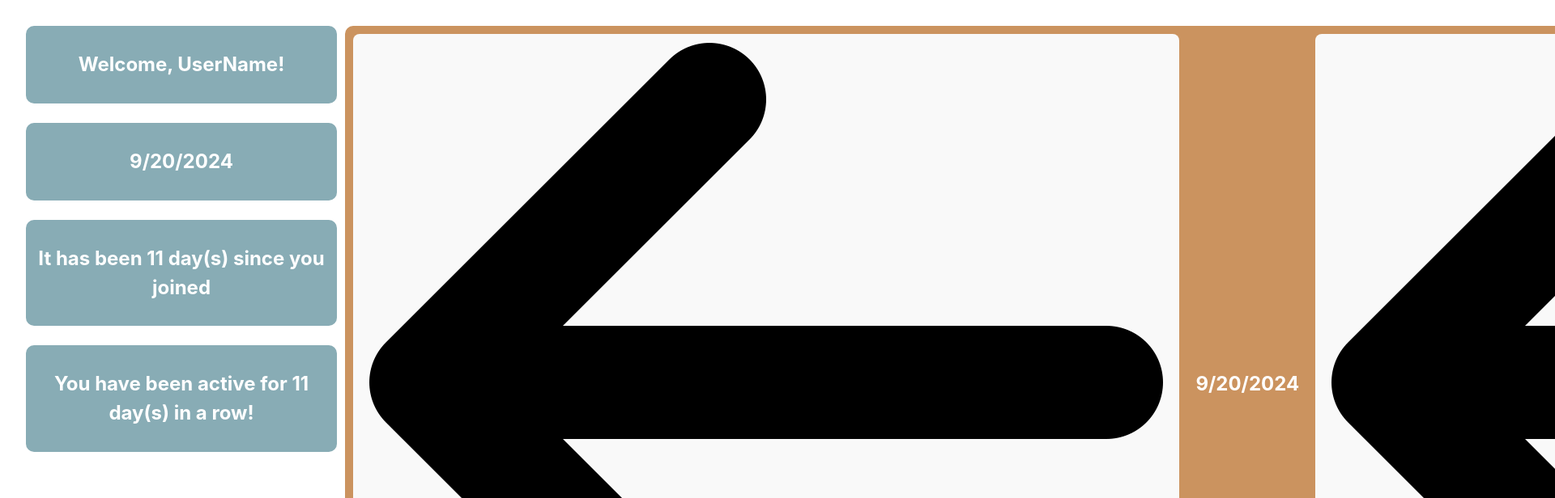
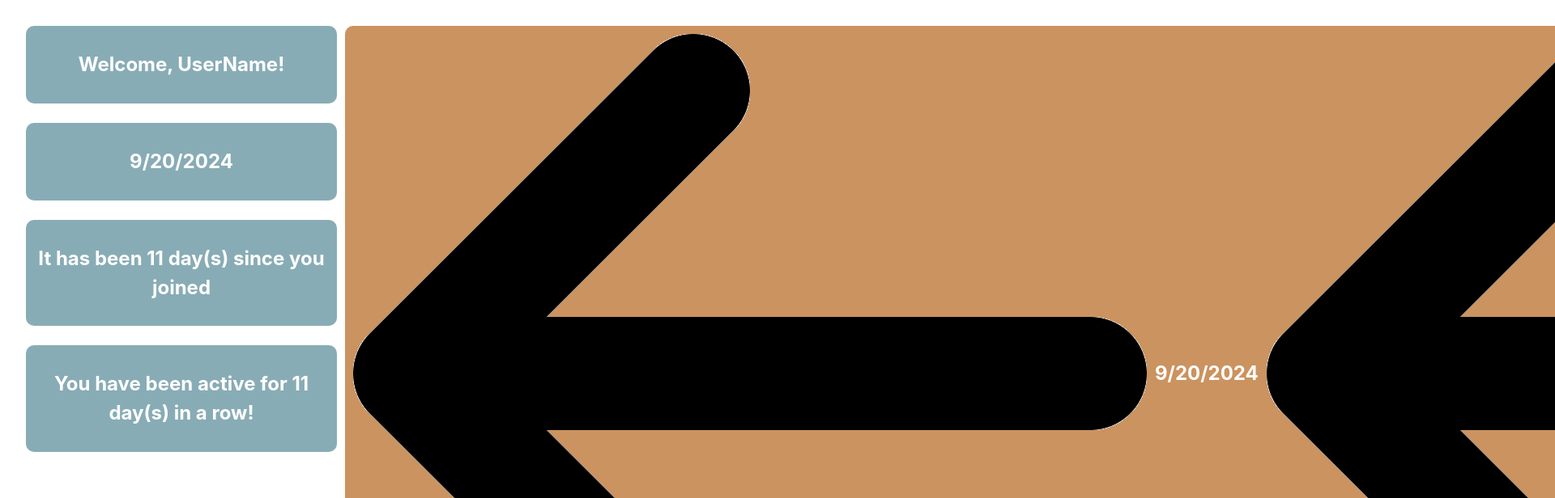
Before and after one commit to PipoAT/CS5167-Project-1, a Svelte app: page / in a window 1280 px wide. Shown: the top 616 px of the page at 81% size, 1920 px wide, since content can reach past the window. Built offline with nearby package versions, Linux system fonts and the light colour scheme.

Commit message:
"Removed button elements and replaced with img elements for date navigation"

```diff
--- a/src/App.svelte
+++ b/src/App.svelte
@@ -79,13 +79,9 @@
     </div>
     <div id="form">
       <div id="form-date" style="display: flex; align-items: center; justify-content: center;">
-        <button id="decrementButton" on:click={() => updateDate(-1)} style="cursor: pointer; margin-right: 10px;" aria-label="Previous date">
-          <img src="src\assets\left-arrow.png" alt="Previous" />
-        </button>
+        <img src="src\assets\left-arrow.png" alt="Previous" on:click={() => updateDate(-1)} />
         <h2 id="date-display-form" style="margin: 0 10px;">{currentDateSelected}</h2>
-        <button id="incrementButton" on:click={() => updateDate(1)} style="cursor: pointer; margin-left: 10px;" aria-label="Next date">
-          <img src="src\assets\right-arrow.png" alt="Next" />
-        </button>
+        <img src="src\assets\right-arrow.png" alt="Next" on:click={() => updateDate(1)}/>
       </div>
       <br>
       <div id="form-main">
```
